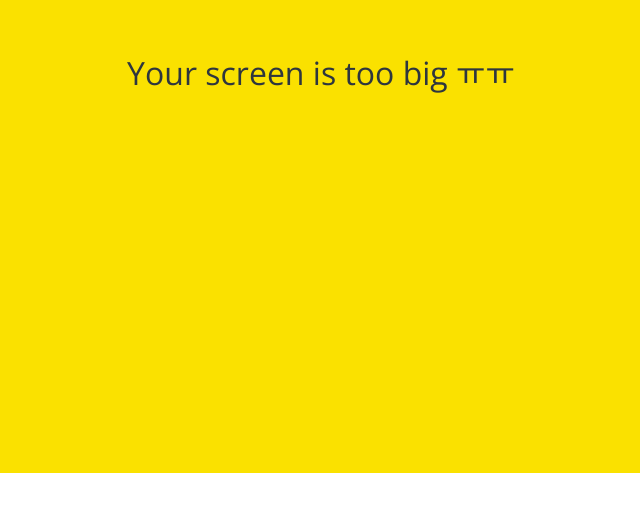
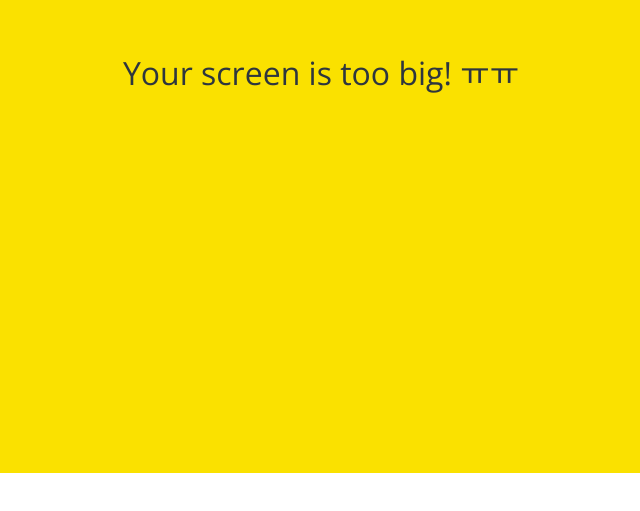
Before and after one commit to jkayk/kokoa-clone-2020, a plain HTML site: page friends.html in a window 1280 px wide. Shown: the part 327-838 px from the top of the page, 319-959 px from the left. Drawn offline with nearby package versions, Linux system fonts and the light colour scheme.

Commit message:
added exclamation point

```diff
--- a/friends.html
+++ b/friends.html
@@ -102,7 +102,7 @@
       <i class="fas fa-comment"></i>
     </div>
 
-    <div id="no-mobile">Your screen is too big ㅠㅠ</div>
+    <div id="no-mobile">Your screen is too big! ㅠㅠ</div>
 
     <script
       src="https://kit.fontawesome.com/6478f529f2.js"
```
